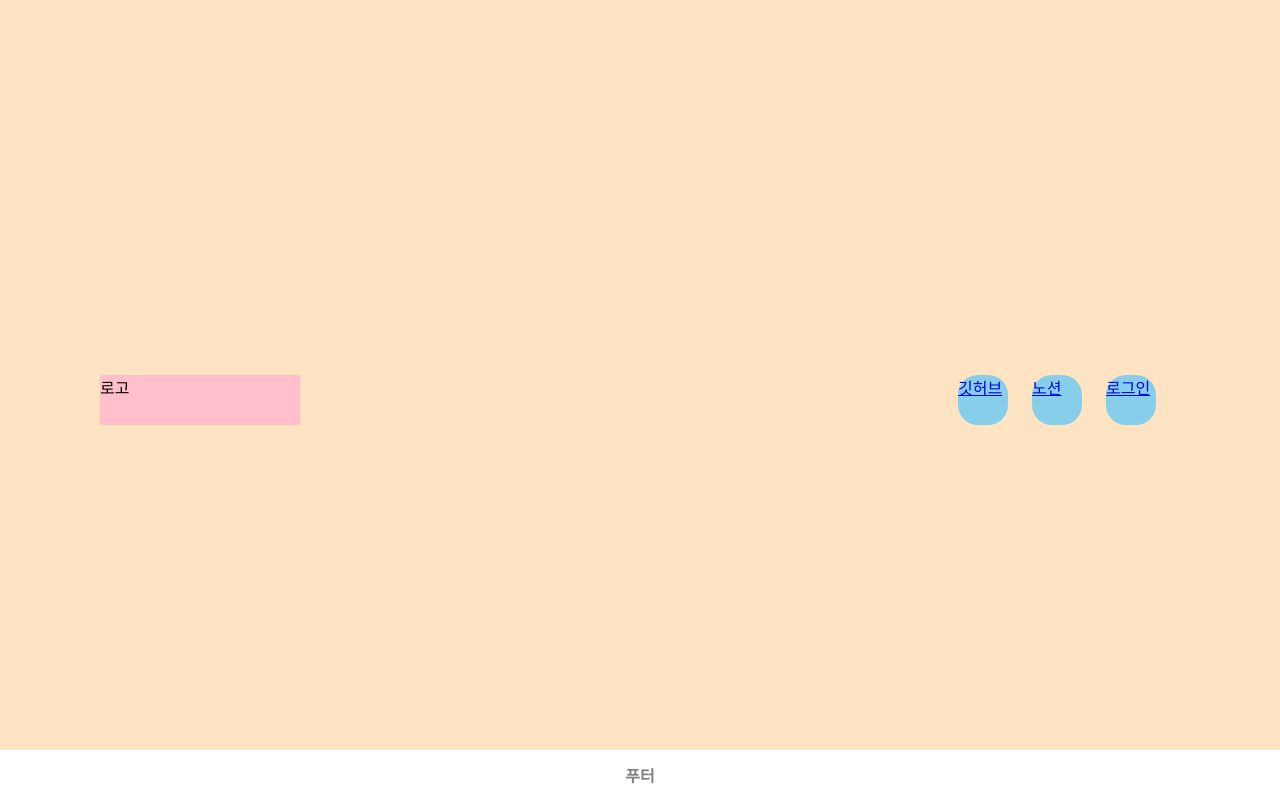
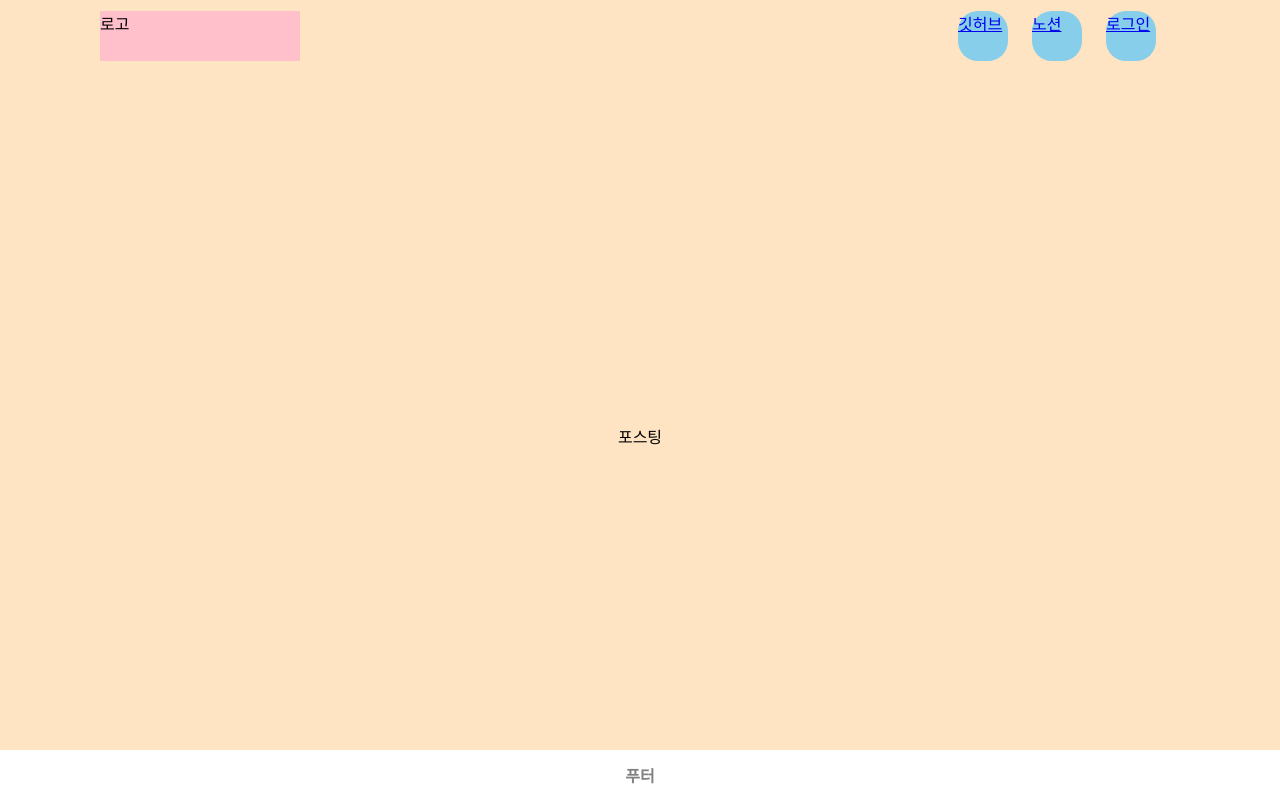
Before and after one commit to kigpand/Blog, a React (Create React App) app: page /addPost in a window 1280 px wide. Before the commit this address had no page. Built offline with nearby package versions, Linux system fonts and the light colour scheme.

Commit message:
addpost page 추가, login redux값 오류 수정 완료

```diff
--- a/src/App.tsx
+++ b/src/App.tsx
@@ -3,6 +3,7 @@ import { BrowserRouter, Route, Routes } from 'react-router-dom';
 import styles from './App.module.scss';
 import Footer from './components/Footer/Footer';
 import Header from './components/Header/Header';
+import AddPost from './page/AddPost';
 import Home from './page/Home';
 import Login from './page/Login';
 import View from './page/View';
@@ -16,6 +17,7 @@ function App() {
           <Route path='/' element={<Home />}></Route>
           <Route path='/login' element={<Login />}></Route>
           <Route path='/view' element={<View />}></Route>
+          <Route path='/addPost' element={<AddPost />}></Route>
         </Routes>
         <Footer />
       </BrowserRouter>
--- a/src/components/Header/Header.module.scss
+++ b/src/components/Header/Header.module.scss
@@ -24,7 +24,9 @@
 
         .git,
         .notion,
-        .login {
+        .login,
+        .addPost,
+        .logout {
             @include header-button;
         }
     }
--- a/src/components/Header/Header.tsx
+++ b/src/components/Header/Header.tsx
@@ -1,13 +1,27 @@
 import styles from'./Header.module.scss';
 import '../../styles/utill.scss';
 import { Link, useNavigate } from 'react-router-dom';
+import { useDispatch, useSelector } from 'react-redux';
+import { useEffect } from 'react';
+import { setLogin } from '../../reducer/user';
 
 const Header = () => {
 
     const nav = useNavigate();
+    const dispatch = useDispatch();
+    const loginState = useSelector((state: any) => state.user.login);
 
     function onLogoClick() {
         nav('/');
+    }
+
+    function onLogOut() {
+        dispatch(setLogin(false));
+        nav('/');
+    }
+
+    function onAddPost() {
+        nav('/addPost');
     }
 
     return(
@@ -16,7 +30,11 @@ const Header = () => {
             <div className={styles.header_buttons}>
                 <a target="_blank" href='https://github.com/kigpand' rel="noreferrer" className={styles.git}>깃허브</a>
                 <a href='https://www.notion.so/c7aff4da8b6b4e9689dd4870723ebd1a' target="_blank" rel="noreferrer" className={styles.notion}>노션</a>
-                <Link to='/login'><div className={styles.login}>로그인</div></Link>
+                { !loginState
+                    ? <Link to='/login'><div className={styles.login}>로그인</div></Link>
+                    : <div className={styles.addPost} onClick={onAddPost}>게시글 작성</div>
+                }
+                { loginState && <div className={styles.logout} onClick={onLogOut}>로그아웃</div>}
             </div>
         </div>
     )
--- a/src/components/LoginInputer/LoginInputer.tsx
+++ b/src/components/LoginInputer/LoginInputer.tsx
@@ -1,9 +1,12 @@
 import React, { useState } from 'react';
+import { useDispatch } from 'react-redux';
 import { useNavigate } from 'react-router-dom';
+import { setLogin } from '../../reducer/user';
 import styles from './LoginInputer.module.scss';
 
 const LoginInputer = () => {
 
+    const dispatch = useDispatch();
     const [isCorrectId, setIsCorrectId] = useState<Boolean>(false);
     const [isUnCorrectLogin, setIsUnCorrectLogin] = useState<Boolean>(false);
 
@@ -31,6 +34,7 @@ const LoginInputer = () => {
         if (e.code === 'Enter') {
             if (e.currentTarget.value === 'lagisin0225') {
                 nav('/');
+                dispatch(setLogin(true));
             }
             setIsUnCorrectLogin(true);
             return false;
--- a/src/components/View/ViewHeader/ViewHeader.module.scss
+++ b/src/components/View/ViewHeader/ViewHeader.module.scss
@@ -18,6 +18,10 @@
             border-radius: 20px;
             background-color: rgba(98, 255, 145, 0.4);
             color: rgb(31, 221, 31);
+
+            &:hover {
+                cursor: pointer;
+            }
         }
     }
 }
--- /dev/null
+++ b/src/page/AddPost.tsx
@@ -0,0 +1,9 @@
+import styles from '../styles/pageStyle/addPost.module.scss';
+
+const AddPost = () => {
+    return(
+        <div className={styles.addPost}>포스팅</div>
+    )
+}
+
+export default AddPost;
--- /dev/null
+++ b/src/reducer/user.ts
@@ -0,0 +1,19 @@
+import { createSlice } from '@reduxjs/toolkit';
+
+const initialState = {
+    login: false
+};
+
+export const userSlice = createSlice({
+    name: 'user',
+    initialState,
+    reducers: {
+        setLogin: (state, action) => {
+            state.login = action.payload;
+        }
+    }
+});
+
+export const { setLogin } = userSlice.actions;
+
+export default userSlice.reducer;
--- a/src/store/store.ts
+++ b/src/store/store.ts
@@ -3,10 +3,12 @@ import persistReducer from 'redux-persist/es/persistReducer';
 import storage from 'redux-persist/lib/storage';
 import comments from '../reducer/comments';
 import post from '../reducer/post';
+import user from '../reducer/user';
 
 const reducers = combineReducers({
     post: post,
-    comments: comments
+    comments: comments,
+    user: user
 });
 
 const persistConfig = {
--- /dev/null
+++ b/src/styles/pageStyle/addPost.module.scss
@@ -0,0 +1,10 @@
+@import '../utill.scss';
+
+.addPost {
+    @include base;
+    width: 100%;
+    height: 100%;
+    display: flex;
+    align-items: center;
+    justify-content: center;
+}
--- a/src/styles/utill.scss
+++ b/src/styles/utill.scss
@@ -8,6 +8,10 @@
     border-radius: 20px;
     background-color: skyblue;
     margin-right: 1.5rem;
+
+    &:hover {
+        cursor: pointer;
+    }
 }
 
 @mixin base {
```
